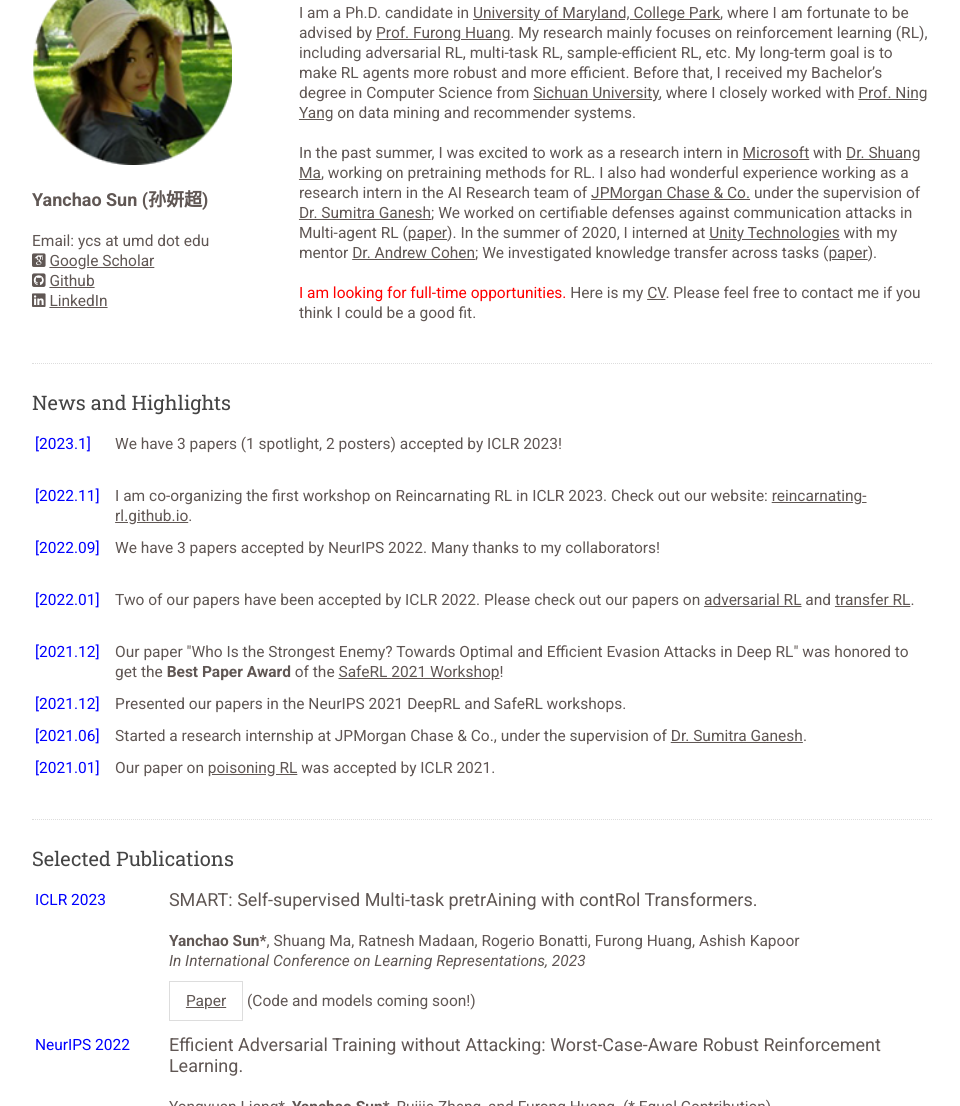
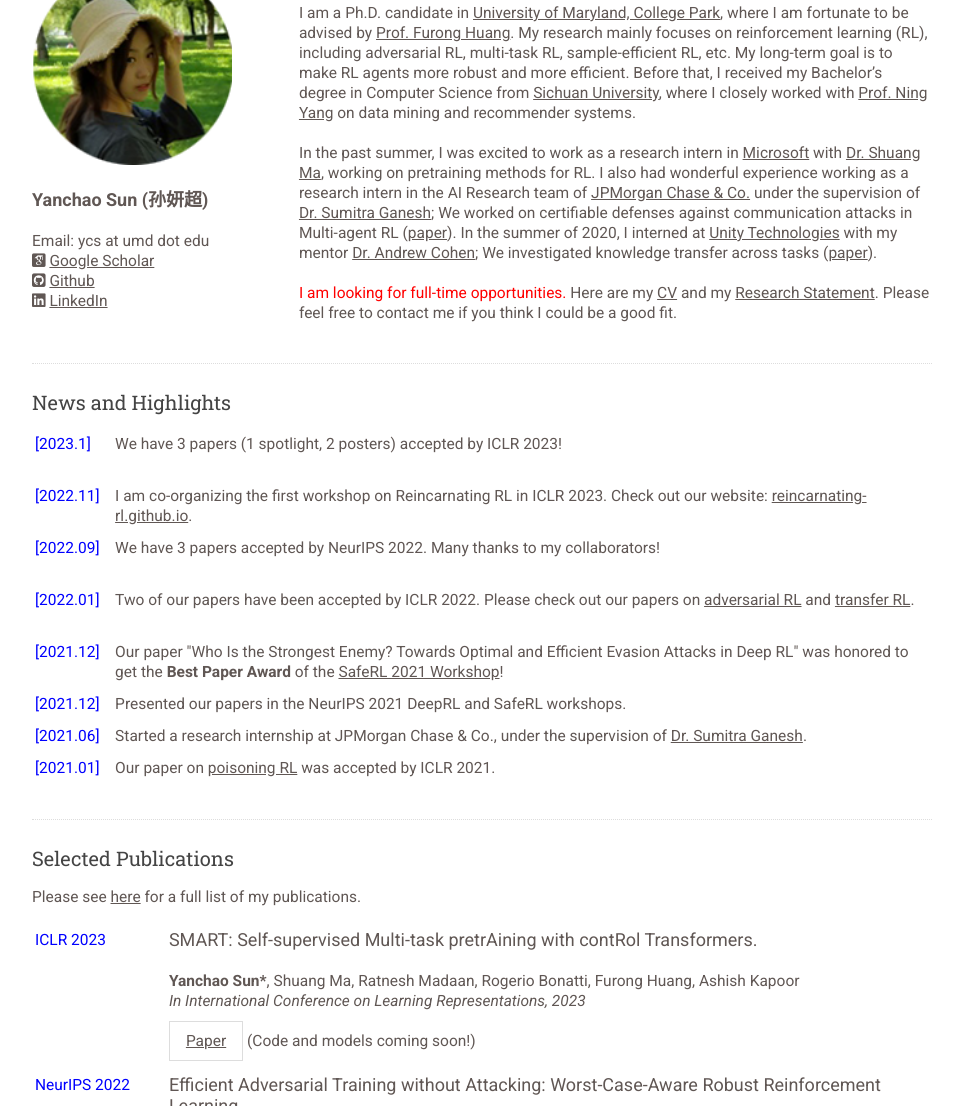
Before and after one commit to ycsun2017/ycsun2017.old.github.io, a plain HTML site: page index.html in a window 1280 px wide. Shown: the part 166-1272 px from the top of the page, without its empty margins (158-1118 px from the left). Drawn offline with Linux system fonts and the light colour scheme; files whose address does not match are found by name.

Commit message:
research statement

```diff
--- a/index.html
+++ b/index.html
@@ -72,7 +72,7 @@
                         We investigated knowledge transfer across tasks (<a href="https://arxiv.org/abs/2201.00248">paper</a>).
                     </p>
 
-                    <p><font color="red">I am looking for full-time opportunities. </font>Here is my <a href="files/CV_Yanchao_Sun.pdf">CV</a>. Please feel free to contact me if you think I could be a good fit. </p>
+                    <p><font color="red">I am looking for full-time opportunities. </font> Here are my <a href="files/CV_Yanchao_Sun.pdf">CV</a> and my <a href="files/Research_Statement.pdf">Research Statement</a>. Please feel free to contact me if you think I could be a good fit. </p>
                 </div>
 
                 <div class="divider line"></div>
@@ -171,6 +171,8 @@
 
 
                 <h3>Selected Publications</h3>
+                Please see <a href="publications.html">here</a> for a full list of my publications. <br><br>
+
                 <div>
                     <table>
 
```
Also changed, not shown: 1 other file.
